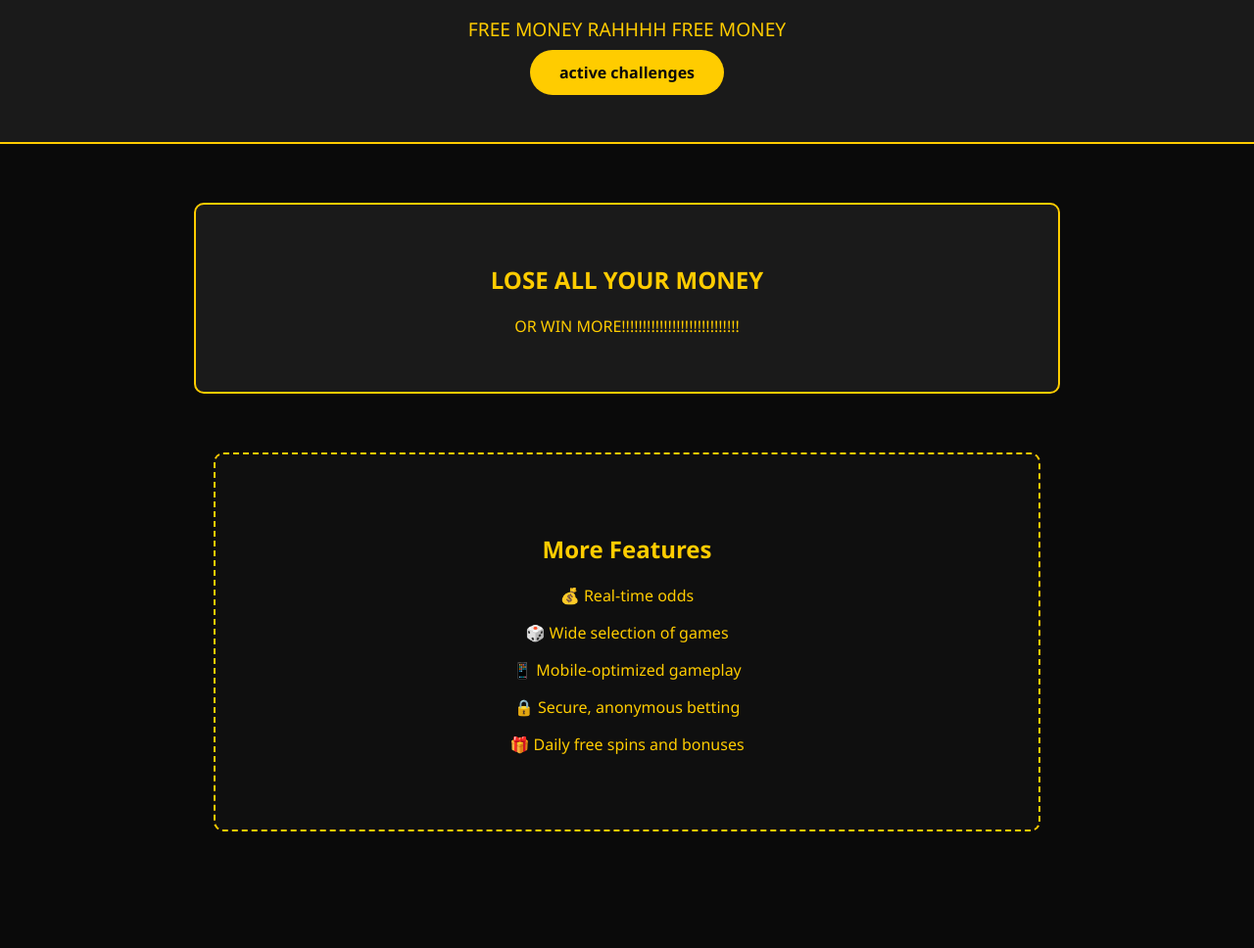
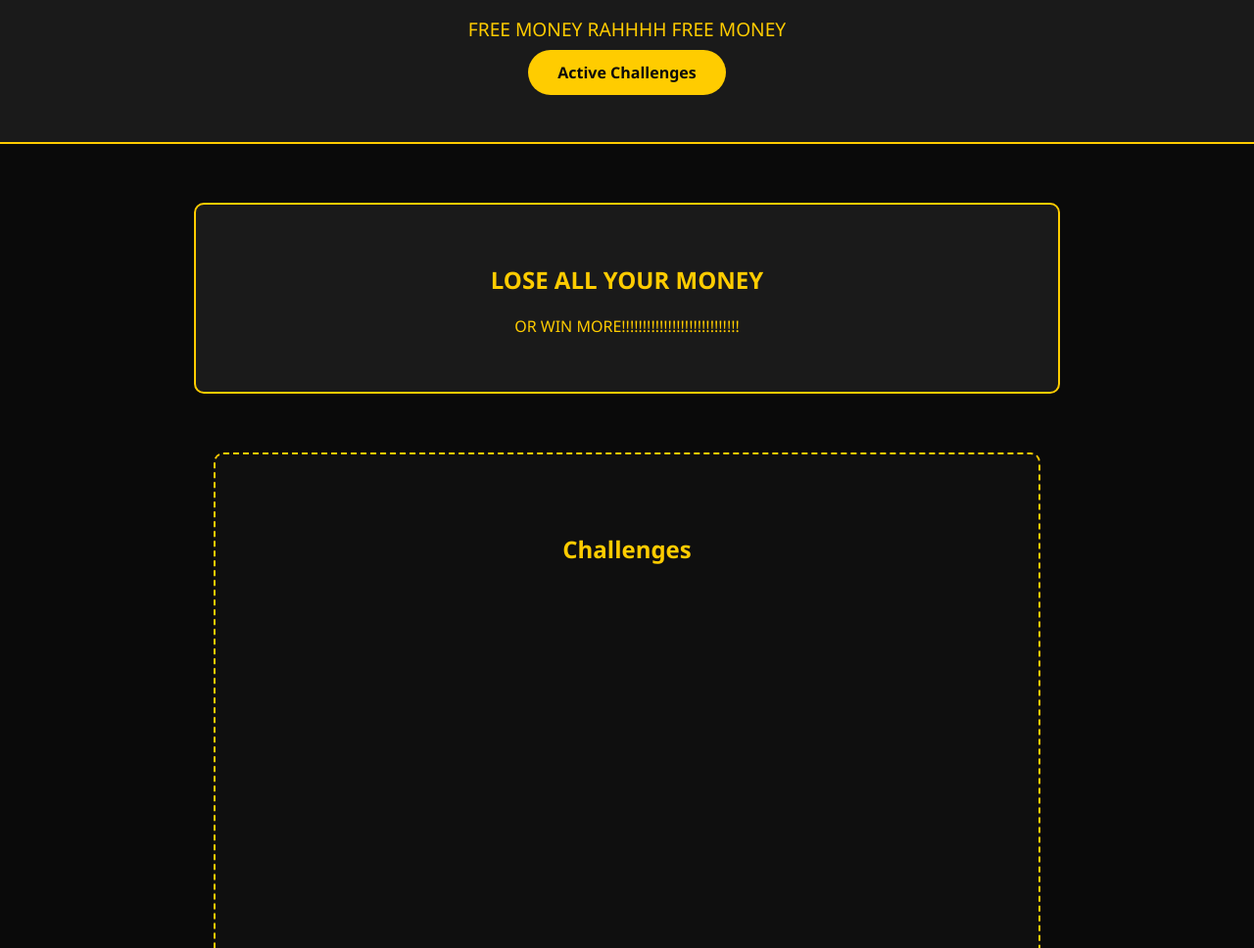
Before and after one commit to Goat483/GamblingSight, a plain HTML site: page gambling/index.html in a window 1280 px wide. Shown: the part 282-1250 px from the top of the page at 98% size. Before the commit the page ends 1191 px from the top, so only its background shows below. Drawn offline with Linux system fonts and the light colour scheme.

Commit message:
commit ts

```diff
--- a/gambling/index.html
+++ b/gambling/index.html
@@ -20,7 +20,7 @@
   <header class="hero">
     <h1>TYPE SHIT</h1>
     <p>FREE MONEY RAHHHH FREE MONEY</p>
-    <a href="#" class="cta-button">active challenges</a>
+    <a href="#" class="cta-button">Active Challenges</a>
   </header>
 
   <section class="about">
@@ -28,12 +28,7 @@
     <p>OR WIN MORE!!!!!!!!!!!!!!!!!!!!!!!!!!!!</p>
   </section>
   <section id="more" class="more-info">
-    <h2>More Features</h2>
-    <p>💰 Real-time odds</p>
-    <p>🎲 Wide selection of games</p>
-    <p>📱 Mobile-optimized gameplay</p>
-    <p>🔒 Secure, anonymous betting</p>
-    <p>🎁 Daily free spins and bonuses</p>
+    <h2>Challenges</h2>
   </section>
 </body>
 </html>
--- a/gambling/style.css
+++ b/gambling/style.css
@@ -99,6 +99,7 @@ body {
 
 .more-info {
   max-width: 800px;
+  height: 900px;
   margin: 60px auto;
   padding: 60px 20px;
   background-color: #0f0f0f;
@@ -106,3 +107,6 @@ body {
   border-radius: 10px;
   text-align: center;
 }
+html {
+  scroll-behavior: smooth;
+}
```
